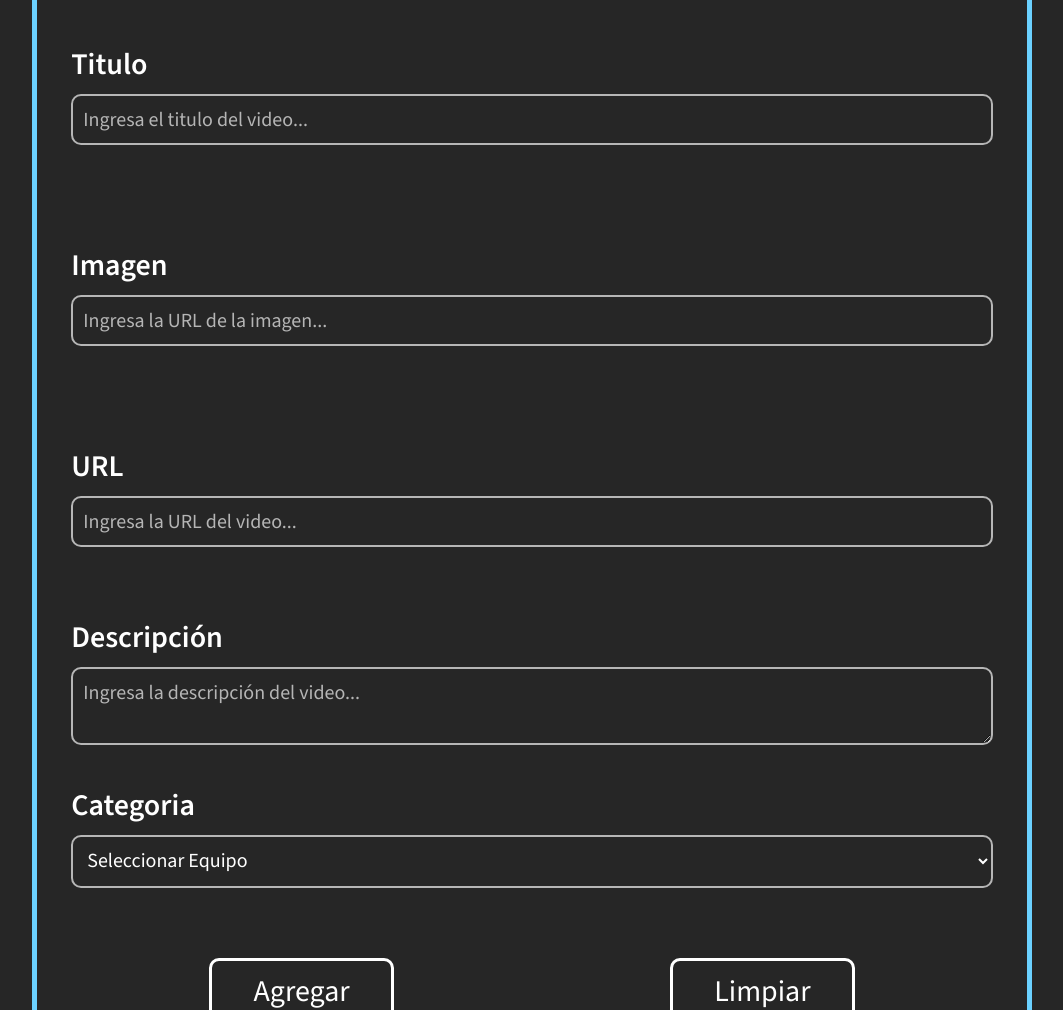
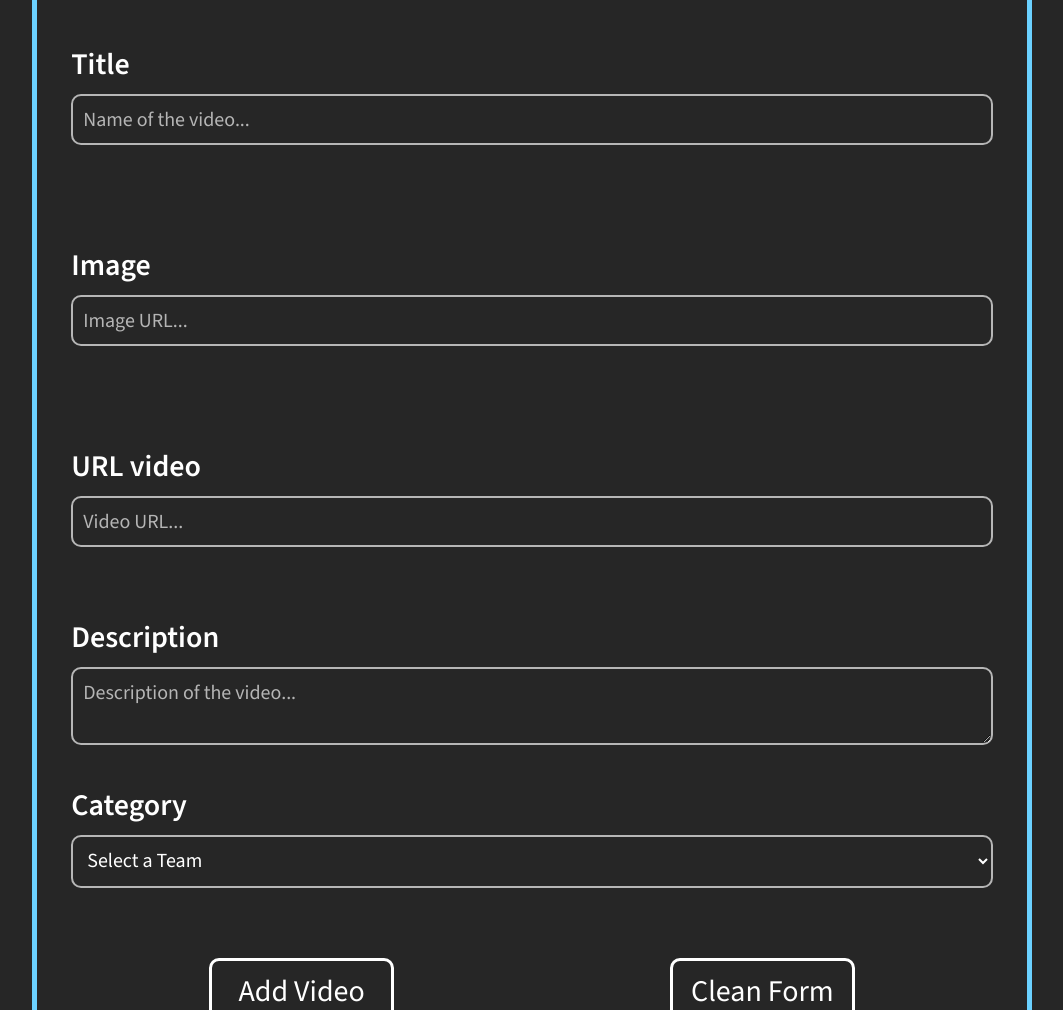
Before and after one commit to Andres14-Hernandez/Challenge-Aluraflix, a React app: page /new-video in a window 1280 px wide. Shown: the part 346-1356 px from the top of the page, without its empty margins (108-1171 px from the left). Built offline with nearby package versions, Linux system fonts and the light colour scheme.

Commit message:
Ultimos estilos, Idioma, Base de datos

```diff
--- a/src/components/Banner/Banner.module.css
+++ b/src/components/Banner/Banner.module.css
@@ -3,6 +3,7 @@
     height: 800px;
     display: flex;
     flex-direction: row;
+    align-items: center;
 }
 
 .bannerImg{
@@ -24,22 +25,27 @@
     overflow: hidden;
     white-space: nowrap;
     text-overflow: ellipsis;
+    width: min-content;
 }
 
 .banner p{
     color: white;
     font-family: 'Roboto', sans-serif;
     font-size: 25px;
+    word-break: keep-all;
 }
 
 .bannerText{
-    padding: 10%;
+    padding: 10% 5%;
     width: 600px;
 }
 
 .player{
-    width: 660px;
-    height: 330px;
-    padding: 10%;
+    width: 40%;
+    max-height: 55%;
+    padding: 5%;
     margin-left: auto;
+    color: #ff5353 ;
+    font-size: 30px;
+    object-fit: contain;
 }
--- a/src/components/Banner/index.js
+++ b/src/components/Banner/index.js
@@ -14,19 +14,19 @@ function Banner(){
   const randomVideo = videos[randomIndex];
 
   const category = dataVideos.find(cat => cat.title === randomVideo?.category);
-  const primaryColor = category ? category.primaryColor : "#FFFFFF";
+  const primaryColor = category ? category.primaryColor : "#ff5353";
 
   return (
     <section className={styles.banner}>
       <img className={styles.bannerImg} src={imgBanner} alt="Banner" />
       <div className={styles.bannerText}>
-        <h1 style={{backgroundColor: primaryColor}}>{randomVideo ? randomVideo.title : "Video no disponible"}</h1>
+        <h1 style={{backgroundColor: primaryColor}}>{randomVideo ? randomVideo.title : "Video not available"}</h1>
         <p>{randomVideo ? randomVideo.description : ""}</p>
       </div>
       <img
         className={styles.player}
         src={randomVideo ? randomVideo.image : ""}
-        alt={randomVideo ? randomVideo.title : "Imagen no disponible"}
+        alt={randomVideo ? randomVideo.title : "Image not available"}
       />
 
     </section>
--- a/src/components/Card/Card.module.css
+++ b/src/components/Card/Card.module.css
@@ -8,6 +8,7 @@
 
 .img{
     width: 100%;
+    height: 100%;
     max-height: 76%;
     border-radius: 11px 11px 0 0;
     object-fit: cover;
--- a/src/components/Card/index.js
+++ b/src/components/Card/index.js
@@ -20,7 +20,6 @@ function Card(props){
                     <FaExternalLinkAlt className={styles.button_1} onClick={redirection}/>
                     <MdDeleteForever className={styles.button_2} onClick={()=>deleteVideo(id)}/>
                 </div>
-
             </div>
         </div>
     )
--- a/src/components/Form/index.js
+++ b/src/components/Form/index.js
@@ -18,7 +18,6 @@ function FormVideo(props){
 
     const handleSubmit = (e) => {
         e.preventDefault();
-        console.log("Manejar envio: ");
         let sendData ={
             title,
             image,
@@ -27,7 +26,6 @@ function FormVideo(props){
             category
         }
         addVideo(sendData);
-        props.recordVideo(sendData); /* ELIMINAR */
     }
 
     const handleClear = () => {
@@ -41,33 +39,33 @@ function FormVideo(props){
     return(
         <section className={styles.formVideo}>
             <form onSubmit={handleSubmit}>
-                <h2 className={styles.title}>NUEVO VIDEO</h2>
+                <h2 className={styles.title}>NEW VIDEO</h2>
 
                 <TextForm
-                    Label="Titulo"
-                    InputText="Ingresa el titulo del video"
+                    Label="Title"
+                    InputText="Name of the video"
                     required={true}
                     value={title}
                     setValue={setTitle}
                 />
                 <TextForm
-                    Label="Imagen"
-                    InputText="Ingresa la URL de la imagen"
+                    Label="Image"
+                    InputText="Image URL"
                     required={true}
                     value={image}
                     setValue={setImage}
                 />
                 <TextForm
-                    Label="URL"
-                    InputText="Ingresa la URL del video"
+                    Label="URL video"
+                    InputText="Video URL"
                     required={true}
                     value={url}
                     setValue={setUrl}
                 />
 
                 <TextArea
-                    Label="Descripción"
-                    InputText="Ingresa la descripción del video"
+                    Label="Description"
+                    InputText="Description of the video"
                     required={true}
                     value={description}
                     setValue={setDescription}
@@ -81,10 +79,10 @@ function FormVideo(props){
 
                 <div className={styles.buttons}>
                     <Button>
-                        Agregar
+                        Add Video
                     </Button>
                     <Button onClick={handleClear}>
-                        Limpiar
+                        Clean Form
                     </Button>
                 </div>
             </form>
--- a/src/components/Header/index.js
+++ b/src/components/Header/index.js
@@ -7,7 +7,7 @@ function Header(){
             <img src="img/Logo.png" alt="Logo" className={styles.logo}/>
             <ul className={styles.list}>
                 <li> <Link to="/" className={styles.link}>Home</Link> </li>
-                <li> <Link to="/new-video" className={styles.link}>Nuevo video</Link> </li>
+                <li> <Link to="/new-video" className={styles.link}>New Video</Link> </li>
 
             </ul>
 
--- a/src/components/OptionList/index.js
+++ b/src/components/OptionList/index.js
@@ -9,9 +9,9 @@ function OptionList(props){
 
     return(
         <div className={styles.optionList}>
-            <label>Categoria</label>
+            <label>Category</label>
             <select className={styles.list} value={props.value} onChange={handleChange} required={true}>
-                <option value="" disabled defaultValue="" hidden>Seleccionar Equipo</option>
+                <option value="" disabled defaultValue="" hidden>Select a Team</option>
                 {props.categories.map((category, index) => {
                     return <option key={index} value={category}>{category}</option>
                 })}
--- a/src/context/CategoryDataContext.js
+++ b/src/context/CategoryDataContext.js
@@ -21,7 +21,7 @@ const dataVideos = [
 
     {
         id: uuid(),
-        title: "Innovación y Gestión",
+        title: "UX and UI Desing",
         primaryColor: "#FFBA05"
     },
 ];
--- a/src/context/videoContext.js
+++ b/src/context/videoContext.js
@@ -6,35 +6,47 @@ export const VideoContext = createContext();
 
 export const VideoProvider = ({ children }) => {
   const [videos, setVideos] = useState([
-    {
-      id: uuid(),
-      title: "Video Front",
-      image: "https://s1.significados.com/foto/gato-rasgos-fi-sicos-1.jpg?class=article",
-      url: "https://www.youtube.com/watch?v=3XviR7esUvo",
-      description: "Lorem ipsum dolor sit amet, consectetur adipiscing elit. Sed non risus. Suspendisse lectus tortor, dignissim sit amet, adipiscing nec, ultricies sed, dolor.",
-      category: "Front-end",
-    },
 
     {
-      id: uuid(),
-      title: "Video Back",
-      image: "https://www.bancofinandina.com/RS/build/img/finanblog/perro-labrador-blanco-feliz-sacando-la-lengua-y-saludando.webp",
-      url: "https://www.youtube.com/watch?v=3XviR7esUvo",
-      description: "Lorem ipsum dolor sit amet, consectetur adipiscing elit. Sed non risus. Suspendisse lectus tortor, dignissim sit amet, adipiscing nec, ultricies sed, dolor.",
-      category: "Back-end",
+      "id": uuid(),
+      "title": "React.js Tutorial for Beginners",
+      "image": "https://i.ytimg.com/vi/Ke90Tje7VS0/maxresdefault.jpg",
+      "url": "https://www.youtube.com/watch?v=Ke90Tje7VS0",
+      "description": "Comprehensive React.js tutorial for beginners, covering the basics of components, state, and props.",
+      "category": "Front-end"
     },
-
     {
-      id: uuid(),
-      title: "Video innovacion",
-      image: "https://www.bancofinandina.com/RS/build/img/finanblog/perro-labrador-blanco-feliz-sacando-la-lengua-y-saludando.webp",
-      url: "https://www.youtube.com/watch?v=3XviR7esUvo",
-      description: "Lorem ipsum dolor sit amet, consectetur adipiscing elit. Sed non risus. Suspendisse lectus tortor, dignissim sit amet, adipiscing nec, ultricies sed, dolor.",
-      category: "Innovación y Gestión",
+      "id": uuid(),
+      "title": "Learn JavaScript - Full Course for Beginners",
+      "image": "https://i.ytimg.com/vi/PkZNo7MFNFg/maxresdefault.jpg",
+      "url": "https://www.youtube.com/watch?v=PkZNo7MFNFg",
+      "description": "An in-depth JavaScript course covering syntax, variables, functions, and more for those starting out.",
+      "category": "Back-end"
     },
-
-
-
+    {
+      "id": uuid(),
+      "title": "Node.js Crash Course",
+      "image": "https://i.ytimg.com/vi/fBNz5xF-Kx4/maxresdefault.jpg",
+      "url": "https://www.youtube.com/watch?v=fBNz5xF-Kx4",
+      "description": "Learn the basics of Node.js, from setting up your first server to using NPM and handling requests.",
+      "category": "Back-end"
+    },
+    {
+      "id": uuid(),
+      "title": "How CSS Grid Works",
+      "image": "https://i.ytimg.com/vi/7kVeCqQCxlk/maxresdefault.jpg",
+      "url": "https://www.youtube.com/watch?v=7kVeCqQCxlk",
+      "description": "A clear and concise guide to understanding CSS Grid and how it can help you create better layouts.",
+      "category": "Front-end"
+    },
+    {
+      "id": uuid(),
+      "title": "What is UX Design?",
+      "image": "https://i.ytimg.com/vi/Ovj4hFxko7c/maxresdefault.jpg",
+      "url": "https://www.youtube.com/watch?v=Ovj4hFxko7c",
+      "description": "An introduction to UX design, focusing on user-centered design principles and the design process.",
+      "category": "UX and UI Desing"
+    }
 
   ]);
 
```
